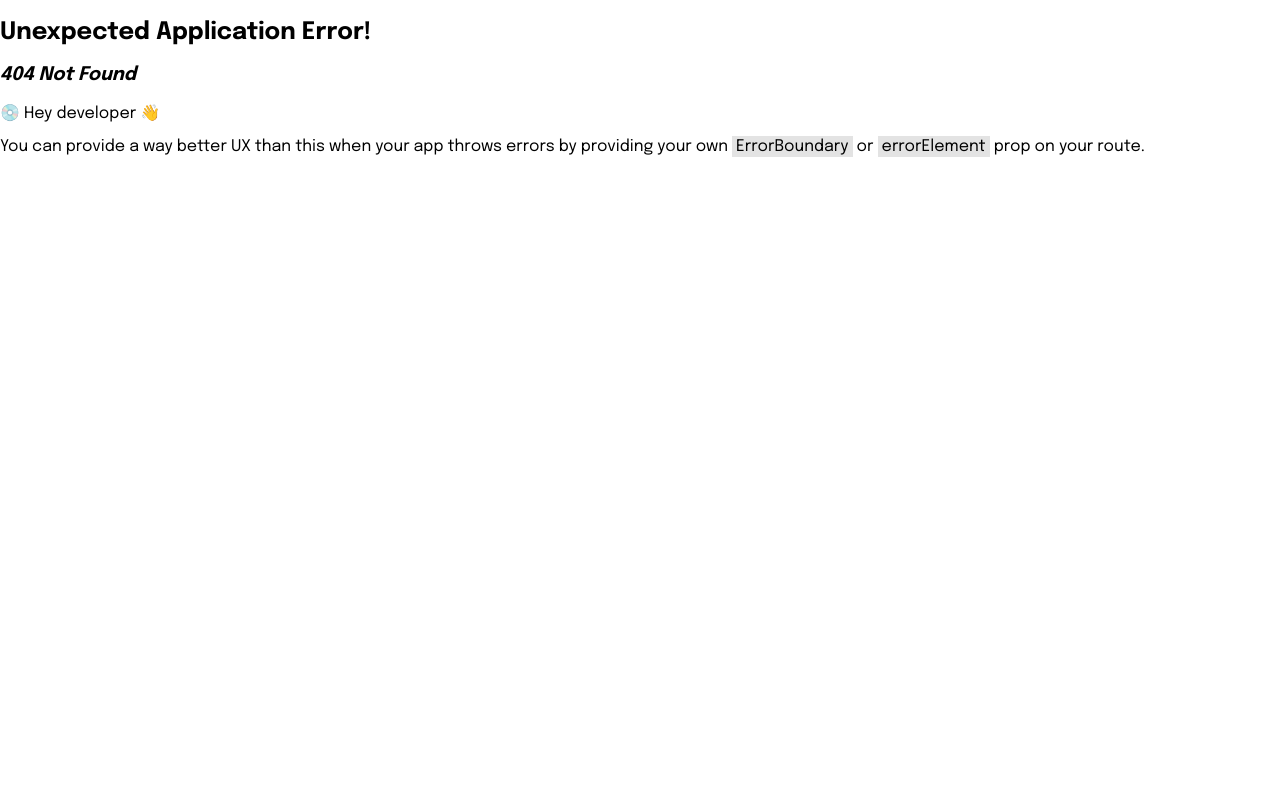
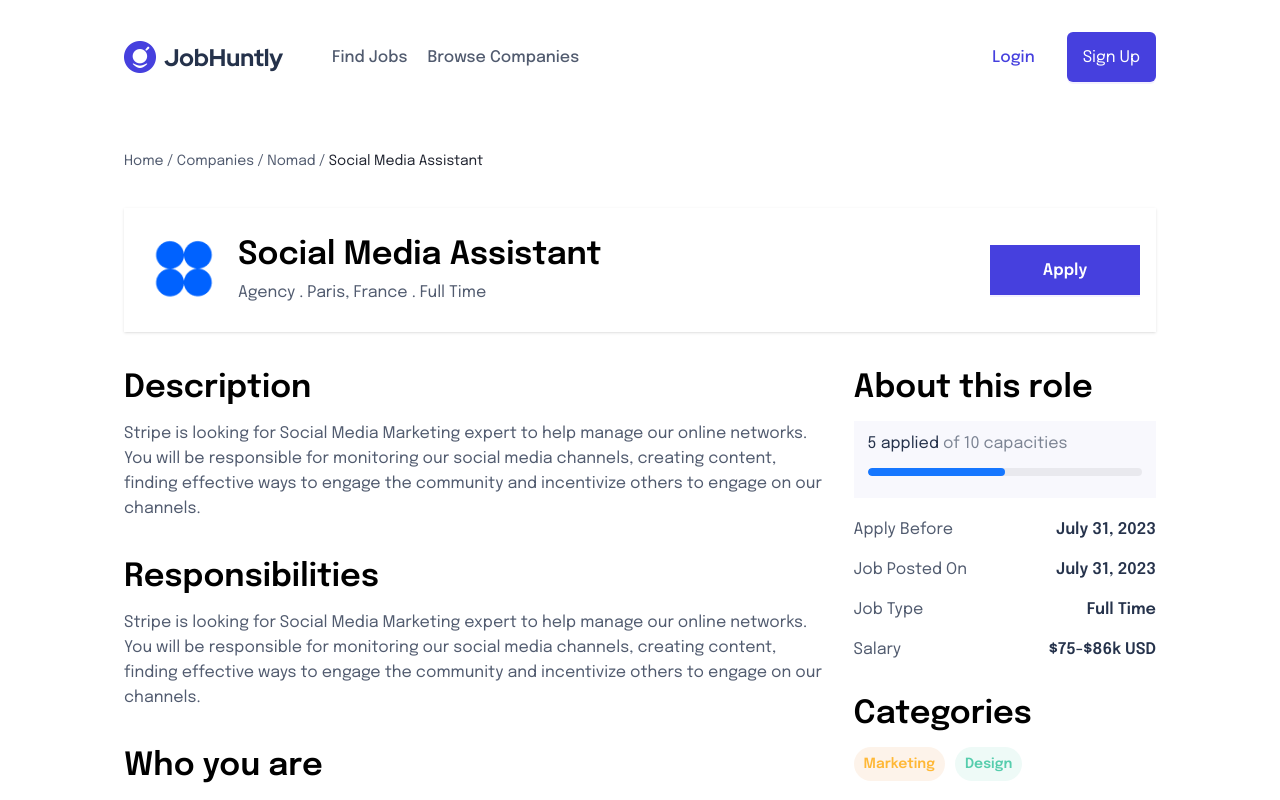
Before and after one commit to syahrulmf/job-huntly-client, a React (Vite) app: page /job/detail/1 in a window 1280 px wide. Before the commit this address had no page. Shown: the top 800 px of the page. Built offline with nearby package versions, Linux system fonts and the light colour scheme.

Commit message:
feat: add detail job section

```diff
--- /dev/null
+++ b/src/components/atoms/Tag/index.tsx
@@ -0,0 +1,10 @@
+import "./style.css";
+
+type Props = {
+  name: string;
+  type?: "primary" | "success" | "warning";
+};
+
+export default function index({ name, type = "primary" }: Props) {
+  return <span className={`${type} tag`}>{name}</span>;
+}
--- /dev/null
+++ b/src/components/atoms/Tag/style.css
@@ -0,0 +1,21 @@
+.tag {
+  padding: 10px;
+  font-size: 14px;
+  font-weight: 600;
+  border-radius: 80px;
+}
+
+.primary {
+  color: #4640de;
+  background-color: #f8f8fd;
+}
+
+.success {
+  color: #56cdad;
+  background-color: #56cdad1a;
+}
+
+.warning {
+  color: #ffb836;
+  background-color: #eb85331a;
+}
--- a/src/components/organism/FeaturedJob/JobItem/index.tsx
+++ b/src/components/organism/FeaturedJob/JobItem/index.tsx
@@ -1,3 +1,5 @@
+import { useNavigate } from "react-router-dom";
+
 type Props = {
   jobType: string;
   name: string;
@@ -15,8 +17,10 @@
   description,
   categories = ["Marketing", "Design"],
 }: Props) {
+  const navigate = useNavigate();
+
   return (
-    <div className="featured-item">
+    <div className="featured-item" onClick={() => navigate("/job/detail/1")}>
       <div className="logo-tag">
         <img src="/images/company-1.png" alt="/images/company-1.png" />
         <span className="tag">{jobType}</span>
--- a/src/components/organism/FeaturedJob/style.css
+++ b/src/components/organism/FeaturedJob/style.css
@@ -14,6 +14,7 @@
   flex: 1 1 15%;
   padding: 24px;
   border: 1px solid #d6ddeb;
+  cursor: pointer;
 }
 
 .featured-item .logo-tag {
--- a/src/components/organism/LatestJob/LatestJobItem/index..tsx
+++ b/src/components/organism/LatestJob/LatestJobItem/index..tsx
@@ -1,3 +1,5 @@
+import { useNavigate } from "react-router-dom";
+
 type Props = {
   name: string;
   location: string;
@@ -15,8 +17,9 @@
   categories,
   image,
 }: Props) {
+  const navigate = useNavigate();
   return (
-    <div className="latest-job-item">
+    <div className="latest-job-item" onClick={() => navigate("/job/detail/1")}>
       <div className="logo">
         <img src={image} alt={image} />
       </div>
--- a/src/components/templates/HomeTemplate/index.tsx
+++ b/src/components/templates/HomeTemplate/index.tsx
@@ -1,10 +1,14 @@
+import { useLocation } from "react-router-dom";
+
 import Footer from "../../organism/Footer";
 import Navbar from "../../organism/Navbar";
 
 export default function HomeTemplate({ children }: any) {
+  const { pathname } = useLocation();
+
   return (
     <div>
-      <div className="bg-landingpage"></div>
+      {pathname === "/" && <div className="bg-landingpage"></div>}
       <Navbar />
       <div id="content" style={{ padding: "0 124px" }}>
         {children}
--- /dev/null
+++ b/src/pages/DetailJob/index.tsx
@@ -0,0 +1,138 @@
+import { Button, Progress } from "antd";
+import { useParams } from "react-router-dom";
+
+import Tag from "../../components/atoms/Tag";
+import HomeTemplate from "../../components/templates/HomeTemplate";
+
+import "./style.css";
+
+export default function DetailJob() {
+  const { id } = useParams();
+
+  return (
+    <HomeTemplate>
+      <div className="section-detail">
+        <div className="list-nav">
+          Home / Companies / Nomad /
+          <span className="job-name"> Social Media Assistant</span>
+        </div>
+        <div className="section-card-job">
+          <div className="detail">
+            <div>
+              <img src="/images/company-2.png" alt="/images/company-2.png" />
+            </div>
+            <div>
+              <div className="job">Social Media Assistant</div>
+              <div className="location-job">
+                Agency . Paris, France . Full Time
+              </div>
+            </div>
+          </div>
+          <div>
+            <Button className="btn-apply" type="primary">
+              Apply
+            </Button>
+          </div>
+        </div>
+      </div>
+      <div className="section-more-detail">
+        <div className="side-1">
+          <div className="more-detail">
+            <div className="title">Description</div>
+            <div className="description">
+              <p>
+                Stripe is looking for Social Media Marketing expert to help
+                manage our online networks. You will be responsible for
+                monitoring our social media channels, creating content, finding
+                effective ways to engage the community and incentivize others to
+                engage on our channels.
+              </p>
+            </div>
+          </div>
+          <div className="more-detail">
+            <div className="title">Responsibilities</div>
+            <div className="description">
+              <p>
+                Stripe is looking for Social Media Marketing expert to help
+                manage our online networks. You will be responsible for
+                monitoring our social media channels, creating content, finding
+                effective ways to engage the community and incentivize others to
+                engage on our channels.
+              </p>
+            </div>
+          </div>
+          <div className="more-detail">
+            <div className="title">Who you are</div>
+            <div className="description">
+              <p>
+                Stripe is looking for Social Media Marketing expert to help
+                manage our online networks. You will be responsible for
+                monitoring our social media channels, creating content, finding
+                effective ways to engage the community and incentivize others to
+                engage on our channels.
+              </p>
+            </div>
+          </div>
+          <div className="more-detail">
+            <div className="title">Nice to have</div>
+            <div className="description">
+              <p>
+                Stripe is looking for Social Media Marketing expert to help
+                manage our online networks. You will be responsible for
+                monitoring our social media channels, creating content, finding
+                effective ways to engage the community and incentivize others to
+                engage on our channels.
+              </p>
+            </div>
+          </div>
+        </div>
+        <div className="side-2">
+          <div className="content-detail">
+            <div className="title">About this role</div>
+            <div className="progress">
+              <div className="info">
+                5 applied <span>of 10 capacities</span>
+              </div>
+              <Progress
+                percent={50}
+                showInfo={false}
+                className="progress-bar"
+              />
+            </div>
+
+            <div className="label-value">
+              <span>Apply Before</span>
+              <span>July 31, 2023</span>
+            </div>
+            <div className="label-value">
+              <span>Job Posted On</span>
+              <span>July 31, 2023</span>
+            </div>
+            <div className="label-value">
+              <span>Job Type</span>
+              <span>Full Time</span>
+            </div>
+            <div className="label-value">
+              <span>Salary</span>
+              <span>$75-$86k USD</span>
+            </div>
+          </div>
+          <div className="content-detail">
+            <div className="title">Categories</div>
+            <div className="categories">
+              <Tag name="Marketing" type="warning" />
+              <Tag name="Design" type="success" />
+            </div>
+          </div>
+          <div className="content-detail">
+            <div className="title">Required Skills</div>
+            <div className="categories">
+              <Tag name="Project Management" />
+              <Tag name="Copywriting" />
+            </div>
+          </div>
+        </div>
+      </div>
+    </HomeTemplate>
+  );
+}
--- /dev/null
+++ b/src/pages/DetailJob/style.css
@@ -0,0 +1,132 @@
+.section-detail {
+  padding: 40px 0px;
+  width: 100%;
+}
+
+.list-nav {
+  font-size: 14px;
+  color: #515b6f;
+}
+
+.list-nav .job-name {
+  color: #202430;
+}
+
+.section-card-job {
+  display: flex;
+  flex-direction: row;
+  justify-content: space-between;
+  align-items: center;
+  background-color: white;
+  padding: 16px;
+  margin-top: 40px;
+  box-shadow: 0 1px 3px 0 rgb(0 0 0 / 0.1), 0 1px 2px -1px rgb(0 0 0 / 0.1);
+}
+
+.section-card-job .detail {
+  display: inline-flex;
+  gap: 10px;
+  align-items: center;
+}
+
+.section-card-job img {
+  width: 88px;
+  height: 88px;
+}
+
+.section-card-job .job {
+  font-size: 32px;
+  margin-bottom: 12px;
+  font-weight: 600;
+}
+
+.section-card-job .location-job {
+  color: #515b6f;
+}
+
+.section-card-job .btn-apply {
+  border-radius: 0;
+  width: 150px;
+  font-weight: 600;
+}
+
+.section-more-detail {
+  display: flex;
+  flex-direction: row;
+  align-items: flex-start;
+  gap: 24px;
+}
+
+.section-more-detail .side-1 {
+  width: 70%;
+}
+
+.section-more-detail .side-2 {
+  width: 30%;
+}
+
+.section-more-detail .more-detail {
+  margin-bottom: 40px;
+}
+
+.more-detail .title,
+.content-detail .title {
+  font-size: 32px;
+  font-weight: 600;
+  margin-bottom: 16px;
+}
+
+.more-detail .description p {
+  color: #515b6f;
+  line-height: 25px;
+}
+
+.content-detail {
+  margin-bottom: 40px;
+}
+
+.content-detail .progress {
+  background-color: #f8f8fd;
+  padding: 14px;
+  margin-bottom: 23px;
+}
+
+.content-detail .progress-bar {
+  margin: 0;
+}
+
+.content-detail .progress .info {
+  margin-bottom: 8px;
+}
+
+.content-detail .progress .info {
+  color: #25324b;
+}
+
+.content-detail .progress .info span {
+  color: #7c8493;
+}
+
+.content-detail .label-value {
+  display: flex;
+  flex-direction: row;
+  justify-content: space-between;
+  margin-bottom: 23px;
+}
+
+.content-detail .label-value span:first-child {
+  color: #515b6f;
+}
+
+.content-detail .label-value span:last-child {
+  color: #25324b;
+  font-weight: 600;
+}
+
+.content-detail .categories {
+  display: inline-flex;
+  gap: 10px;
+  align-items: center;
+  /* margin-top: 15px; */
+  margin-bottom: 40px;
+}
```
Also changed, not shown: src/router/index.tsx (+8 -3 lines).
